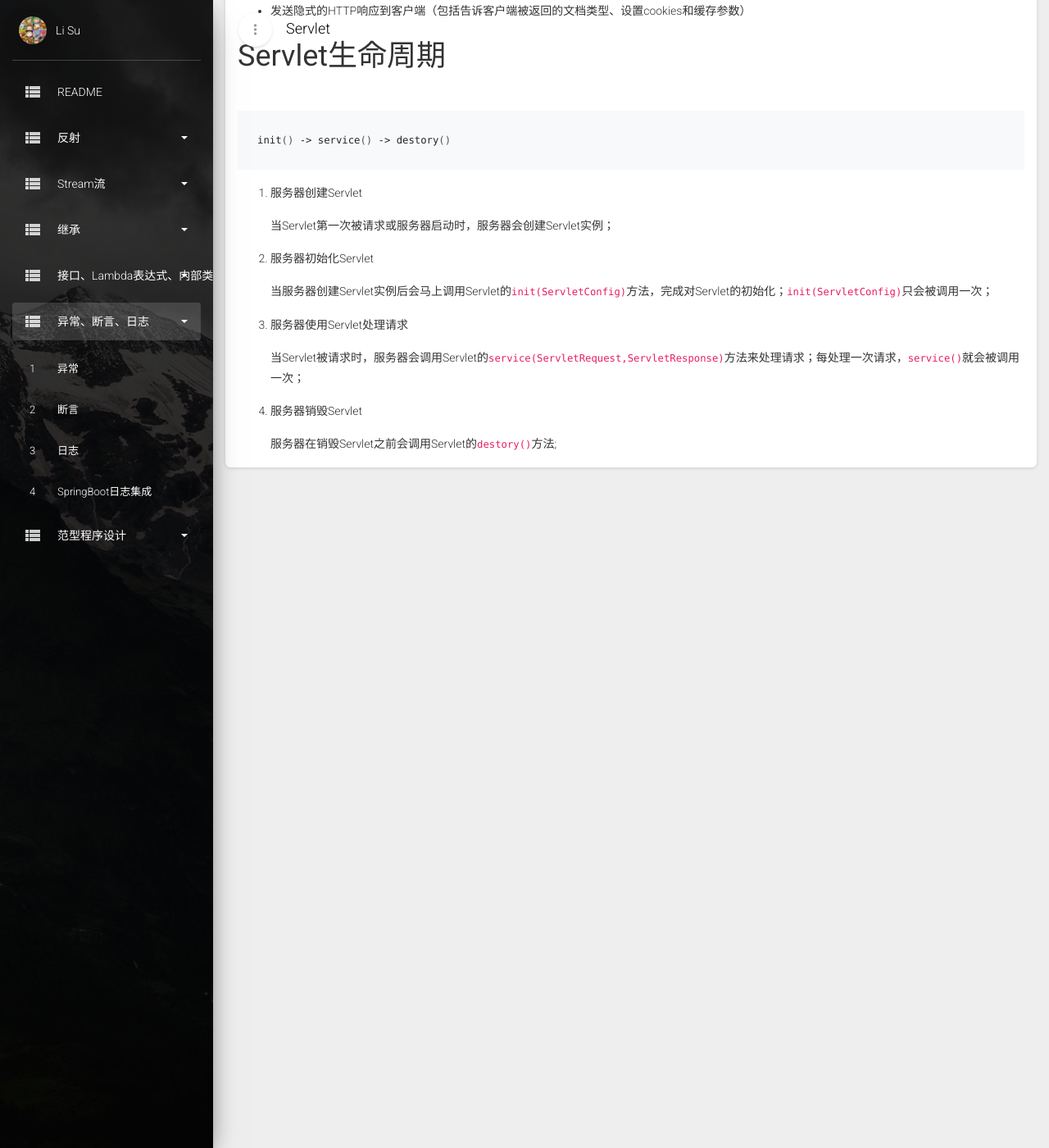
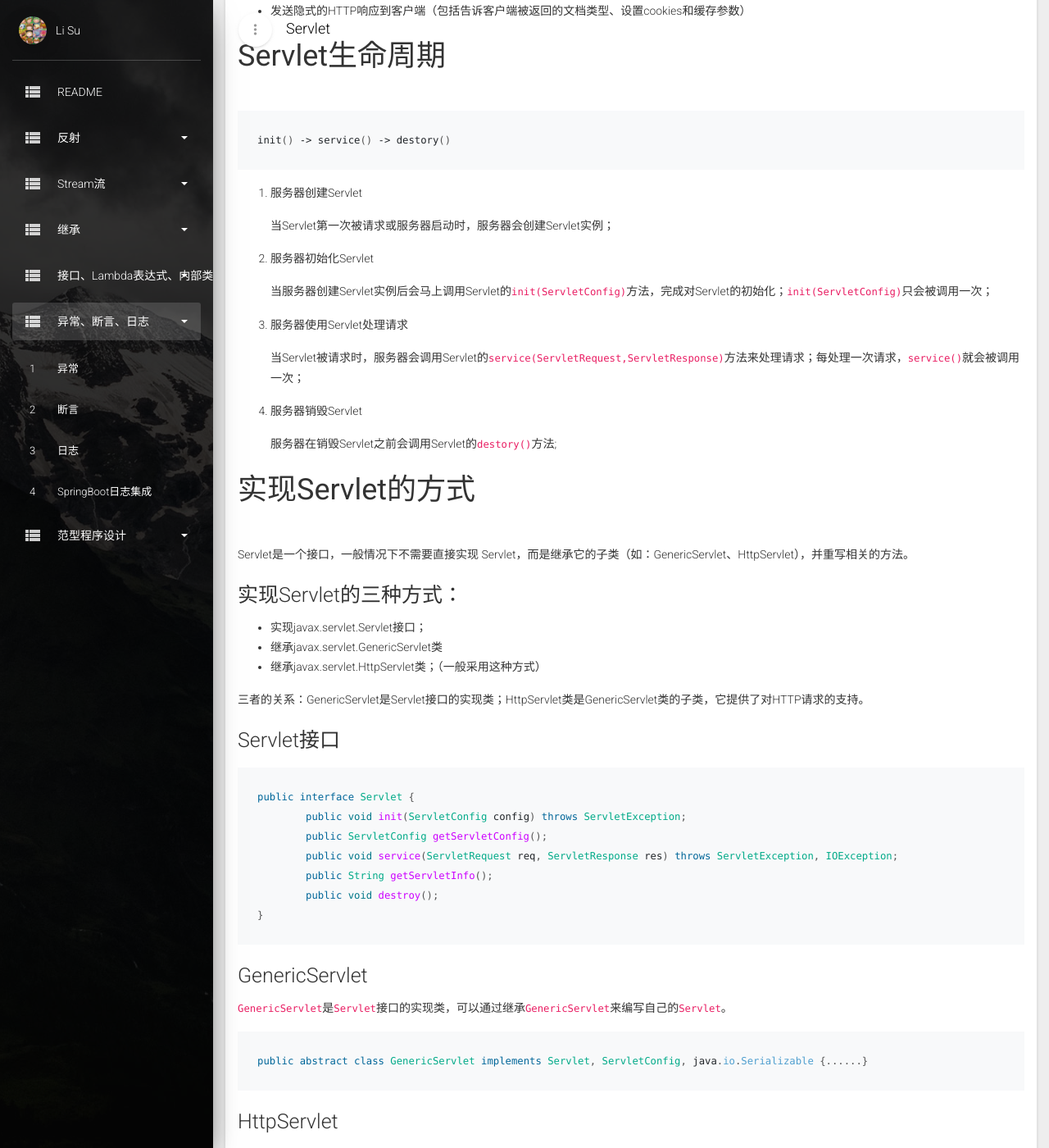
Before and after one commit to lisu6422/lisu6422.github.io, a Jekyll site: the page built from blog/servlet.md, in a window 1280 px wide and 1400 px high, scrolled down 661 px. Shown: the whole window at 82% size. Built offline with Jekyll 4.4.1, drawn with Linux system fonts in a browser that asks for light colours; nearby versions of some CDN libraries; comment, search, counter and statistics services are not loaded; some of the changed text lies outside the part shown.

Commit message:
add content in servlet.md

````diff
--- a/blog/servlet.md
+++ b/blog/servlet.md
@@ -47,3 +47,81 @@ init() -> service() -> destory()
 4. 服务器销毁Servlet
 
    服务器在销毁Servlet之前会调用Servlet的`destory()`方法;
+
+
+## 实现Servlet的方式
+
+Servlet是一个接口，一般情况下不需要直接实现 Servlet，而是继承它的子类（如：GenericServlet、HttpServlet），并重写相关的方法。
+
+### 实现Servlet的三种方式：
+* 实现javax.servlet.Servlet接口；
+* 继承javax.servlet.GenericServlet类
+* 继承javax.servlet.HttpServlet类；（一般采用这种方式）
+
+ 三者的关系：GenericServlet是Servlet接口的实现类；HttpServlet类是GenericServlet类的子类，它提供了对HTTP请求的支持。
+
+
+### Servlet接口
+
+```java
+public interface Servlet {
+	public void init(ServletConfig config) throws ServletException;
+	public ServletConfig getServletConfig();
+	public void service(ServletRequest req, ServletResponse res) throws ServletException, IOException;
+	public String getServletInfo();
+	public void destroy();
+}
+```
+
+### GenericServlet
+
+`GenericServlet`是`Servlet`接口的实现类，可以通过继承`GenericServlet`来编写自己的`Servlet`。
+```java
+public abstract class GenericServlet implements Servlet, ServletConfig, java.io.Serializable {......}
+```
+
+### HttpServlet
+
+HttpServlet类是GenericServle的子类，它提供了对HTTP请求的特殊支持，所以通常可以通过继承HttpServlet来实现自定义的Servlet。
+
+HttpServlet覆盖了service方法，并把service的两个参数ServletRequest和ServletResponse强转成了HttpServletRequest和HttpServletResponse；
+
+HttpServlet的`service(HttpServletRequest,HttpServletResponse)`方法会去判断当前请求的HTTP Method，如果是GET（或其他）请求，就会去调用本类的doGet()（或其他）方法，因此需要在子类中覆盖doGet()、doPost()或其他方法。
+
+
+## Servlet配置
+
+Servlet的配置有两种方法：
+
+- 通过web.xml配置文件
+- 使用注解@WebServlet(name=””, urlPatterns=””)
+
+### web.xml
+
+在web.xml文件中设置servlet以及servlet与URL的映射：
+
+```xml
+<servlet>
+    <servlet-name>test-servlet</servlet-name>
+    <servlet-class>com.demo.TestServlet</servlet-class>
+</servlet>
+
+<servlet-mapping>
+    <servlet-name>test-servlet</servlet-name>
+    <url-pattern>/test</url-pattern>
+</servlet-mapping>
+
+```
+
+servlet和servlet-mapping中的servlet-name必须相同。
+
+### @WebServlet
+
+在Java5以后，可以通过注解直接在servlet类注解配置信息，而不需要通过web.xml进行配置。
+
+```java
+@WebServlet(name="testServlet", urlPatterns={"/test"})
+public class TestServlet extends HttpServlet {
+    ......
+}
+```
````
Also changed, not shown: 1 other file.
